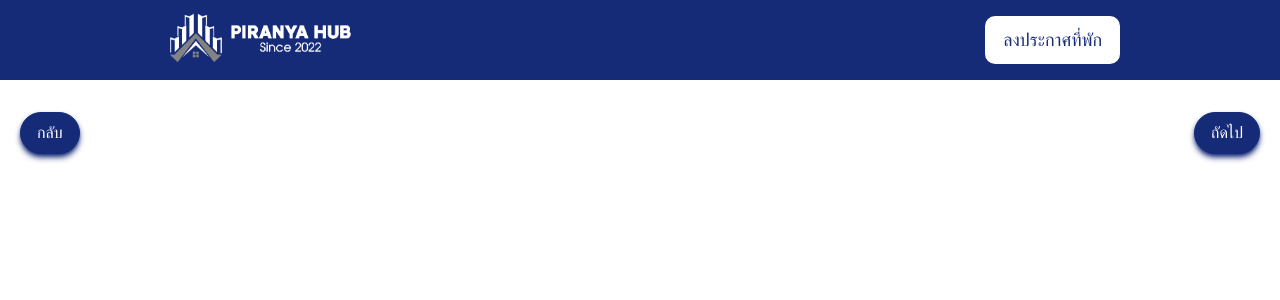
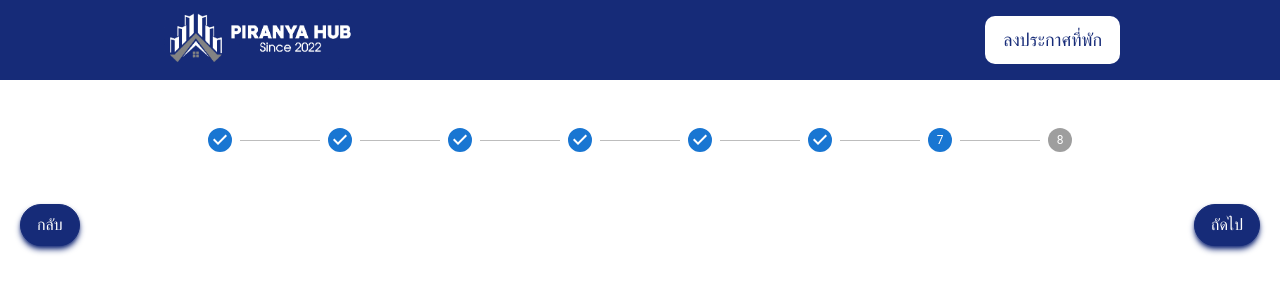
Before and after one commit to poomsakk/piranya-hub, a React (Create React App) app in the folder frontend/: page /promotion in a window 1280 px wide. Shown: the top 300 px of the page. Built offline with nearby package versions, Linux system fonts and the light colour scheme.

Commit message:
addicon(7);stepper

```diff
--- a/frontend/src/Register/Promotion.js
+++ b/frontend/src/Register/Promotion.js
@@ -1,5 +1,8 @@
 import React from 'react'
 import "./Promotion.css"
+import Stepper from '@mui/material/Stepper';
+import Step from '@mui/material/Step';
+import StepLabel from '@mui/material/StepLabel';
 
 function information() {
   const steps = [
@@ -7,6 +10,16 @@ function information() {
   ];
   return (
     <>
+    <div className='container'>
+              <Stepper activeStep={6} alternativeLabel
+                className='py-5 mt-7 '>
+              {steps.map((label) => (
+                <Step key={label}>
+                  <StepLabel >{label}</StepLabel>
+                </Step>
+              ))}
+              </Stepper>
+            </div>
       <div className='flex justify-between ml-5 mr-5 mt-8' >
           <a href="/image">
             <button class="
```
